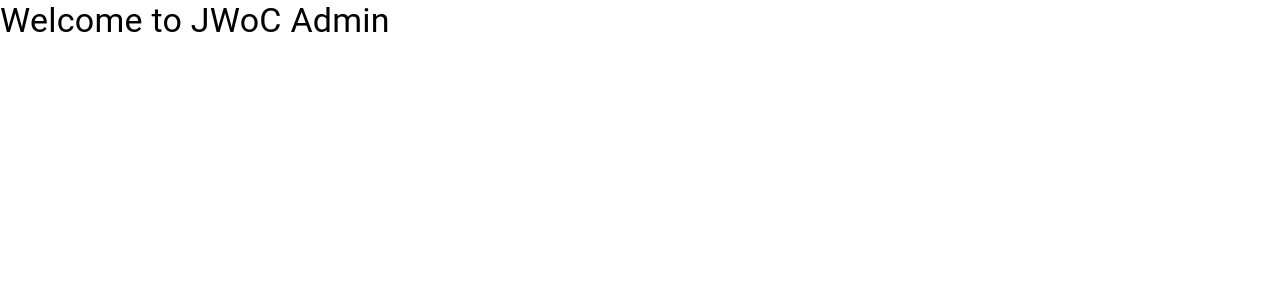
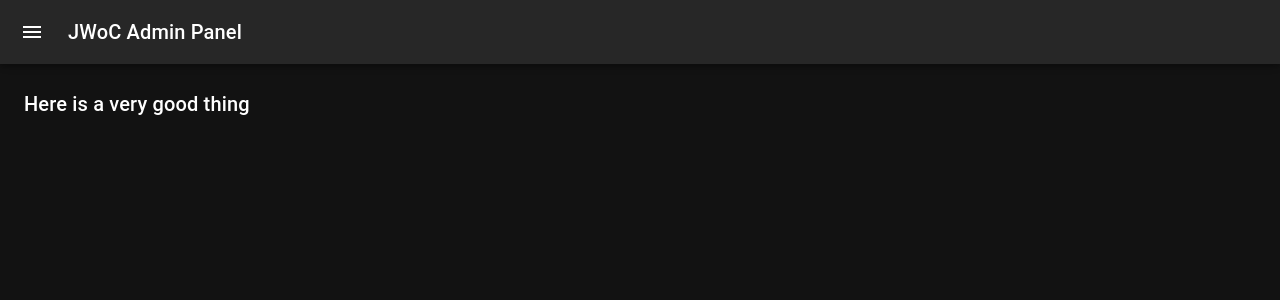
Before and after one commit to niloysikdar/jwoc-admin, a Next.js app: page / in a window 1280 px wide. Shown: the top 300 px of the page. Built offline with nearby package versions, Linux system fonts and the light colour scheme.

Commit message:
feat: Sidebar component with Layout

```diff
--- /dev/null
+++ b/components/Layout.tsx
@@ -0,0 +1,19 @@
+import Head from 'next/head';
+import { FC } from 'react';
+import { Sidebar } from './Sidebar';
+
+const Layout: FC = (props) => {
+  return (
+    <>
+      <Head>
+        <title>JWoC Admin Panel</title>
+        <meta name='description' content='JWoC Admin Panel' />
+        <link rel='icon' href='/favicon.ico' />
+      </Head>
+
+      <Sidebar>{props.children}</Sidebar>
+    </>
+  );
+};
+
+export { Layout };
--- /dev/null
+++ b/components/Sidebar.tsx
@@ -0,0 +1,147 @@
+import { useState, FC } from 'react';
+import { styled, useTheme } from '@mui/material/styles';
+import Box from '@mui/material/Box';
+import Drawer from '@mui/material/Drawer';
+import CssBaseline from '@mui/material/CssBaseline';
+import MuiAppBar, { AppBarProps as MuiAppBarProps } from '@mui/material/AppBar';
+import Toolbar from '@mui/material/Toolbar';
+import List from '@mui/material/List';
+import Typography from '@mui/material/Typography';
+import Divider from '@mui/material/Divider';
+import IconButton from '@mui/material/IconButton';
+import MenuIcon from '@mui/icons-material/Menu';
+import ChevronLeftIcon from '@mui/icons-material/ChevronLeft';
+import ChevronRightIcon from '@mui/icons-material/ChevronRight';
+import ListItem from '@mui/material/ListItem';
+import ListItemIcon from '@mui/material/ListItemIcon';
+import ListItemText from '@mui/material/ListItemText';
+import InboxIcon from '@mui/icons-material/MoveToInbox';
+import MailIcon from '@mui/icons-material/Mail';
+
+const drawerWidth = 240;
+
+const Main = styled('main', { shouldForwardProp: (prop) => prop !== 'open' })<{
+  open?: boolean;
+}>(({ theme, open }) => ({
+  flexGrow: 1,
+  padding: theme.spacing(3),
+  transition: theme.transitions.create('margin', {
+    easing: theme.transitions.easing.sharp,
+    duration: theme.transitions.duration.leavingScreen,
+  }),
+  marginLeft: `-${drawerWidth}px`,
+  ...(open && {
+    transition: theme.transitions.create('margin', {
+      easing: theme.transitions.easing.easeOut,
+      duration: theme.transitions.duration.enteringScreen,
+    }),
+    marginLeft: 0,
+  }),
+}));
+
+interface AppBarProps extends MuiAppBarProps {
+  open?: boolean;
+}
+
+const AppBar = styled(MuiAppBar, {
+  shouldForwardProp: (prop) => prop !== 'open',
+})<AppBarProps>(({ theme, open }) => ({
+  transition: theme.transitions.create(['margin', 'width'], {
+    easing: theme.transitions.easing.sharp,
+    duration: theme.transitions.duration.leavingScreen,
+  }),
+  ...(open && {
+    width: `calc(100% - ${drawerWidth}px)`,
+    marginLeft: `${drawerWidth}px`,
+    transition: theme.transitions.create(['margin', 'width'], {
+      easing: theme.transitions.easing.easeOut,
+      duration: theme.transitions.duration.enteringScreen,
+    }),
+  }),
+}));
+
+const DrawerHeader = styled('div')(({ theme }) => ({
+  display: 'flex',
+  alignItems: 'center',
+  padding: theme.spacing(0, 1),
+  // necessary for content to be below app bar
+  ...theme.mixins.toolbar,
+  justifyContent: 'flex-end',
+}));
+
+export const Sidebar: FC = (props) => {
+  const theme = useTheme();
+  const [open, setOpen] = useState(false);
+
+  const handleDrawerOpen = () => {
+    setOpen(true);
+  };
+
+  const handleDrawerClose = () => {
+    setOpen(false);
+  };
+
+  return (
+    <Box sx={{ display: 'flex' }}>
+      <CssBaseline />
+      <AppBar position='fixed' open={open}>
+        <Toolbar>
+          <IconButton
+            color='inherit'
+            aria-label='open drawer'
+            onClick={handleDrawerOpen}
+            edge='start'
+            sx={{ mr: 2, ...(open && { display: 'none' }) }}
+          >
+            <MenuIcon />
+          </IconButton>
+          <Typography variant='h6' noWrap component='div'>
+            JWoC Admin Panel
+          </Typography>
+        </Toolbar>
+      </AppBar>
+      <Drawer
+        sx={{
+          width: drawerWidth,
+          flexShrink: 0,
+          '& .MuiDrawer-paper': {
+            width: drawerWidth,
+            boxSizing: 'border-box',
+          },
+        }}
+        variant='persistent'
+        anchor='left'
+        open={open}
+      >
+        <DrawerHeader>
+          <IconButton onClick={handleDrawerClose}>
+            {theme.direction === 'ltr' ? <ChevronLeftIcon /> : <ChevronRightIcon />}
+          </IconButton>
+        </DrawerHeader>
+        <Divider />
+        <List>
+          {['Inbox', 'Starred', 'Send email', 'Drafts'].map((text, index) => (
+            <ListItem button key={text}>
+              <ListItemIcon>{index % 2 === 0 ? <InboxIcon /> : <MailIcon />}</ListItemIcon>
+              <ListItemText primary={text} />
+            </ListItem>
+          ))}
+        </List>
+        <Divider />
+        <List>
+          {['All mail', 'Trash', 'Spam'].map((text, index) => (
+            <ListItem button key={text}>
+              <ListItemIcon>{index % 2 === 0 ? <InboxIcon /> : <MailIcon />}</ListItemIcon>
+              <ListItemText primary={text} />
+            </ListItem>
+          ))}
+        </List>
+      </Drawer>
+      <Main open={open}>
+        <DrawerHeader />
+
+        {props.children}
+      </Main>
+    </Box>
+  );
+};
--- /dev/null
+++ b/components/index.ts
@@ -0,0 +1 @@
+export { Layout } from './Layout';
--- a/package.json
+++ b/package.json
@@ -18,6 +18,7 @@
   "dependencies": {
     "@emotion/react": "^11.7.1",
     "@emotion/styled": "^11.6.0",
+    "@mui/icons-material": "^5.2.5",
     "@mui/material": "^5.2.8",
     "next": "12.0.7",
     "react": "17.0.2",
--- a/pages/_app.tsx
+++ b/pages/_app.tsx
@@ -1,8 +1,19 @@
+import type { AppProps } from 'next/app';
+import { createTheme, ThemeProvider } from '@mui/material/styles';
 import '../styles/globals.css';
-import type { AppProps } from 'next/app';
+
+const darkTheme = createTheme({
+  palette: {
+    mode: 'dark',
+  },
+});
 
 function MyApp({ Component, pageProps }: AppProps) {
-  return <Component {...pageProps} />;
+  return (
+    <ThemeProvider theme={darkTheme}>
+      <Component {...pageProps} />
+    </ThemeProvider>
+  );
 }
 
 export default MyApp;
--- a/pages/index.tsx
+++ b/pages/index.tsx
@@ -1,19 +1,14 @@
 import type { NextPage } from 'next';
-import Head from 'next/head';
 
 import Typography from '@mui/material/Typography';
+import { Layout } from '../components';
+import { Card } from '@mui/material';
 
 const Home: NextPage = () => {
   return (
-    <div>
-      <Head>
-        <title>Create Next App</title>
-        <meta name='description' content='Generated by create next app' />
-        <link rel='icon' href='/favicon.ico' />
-      </Head>
-
-      <Typography variant='h4'>Welcome to JWoC Admin</Typography>
-    </div>
+    <Layout>
+      <Typography variant='h6'>Here is a very good thing</Typography>
+    </Layout>
   );
 };
 
```
Also changed, not shown: 1 other file (tests, documents, lock files or other folders).
